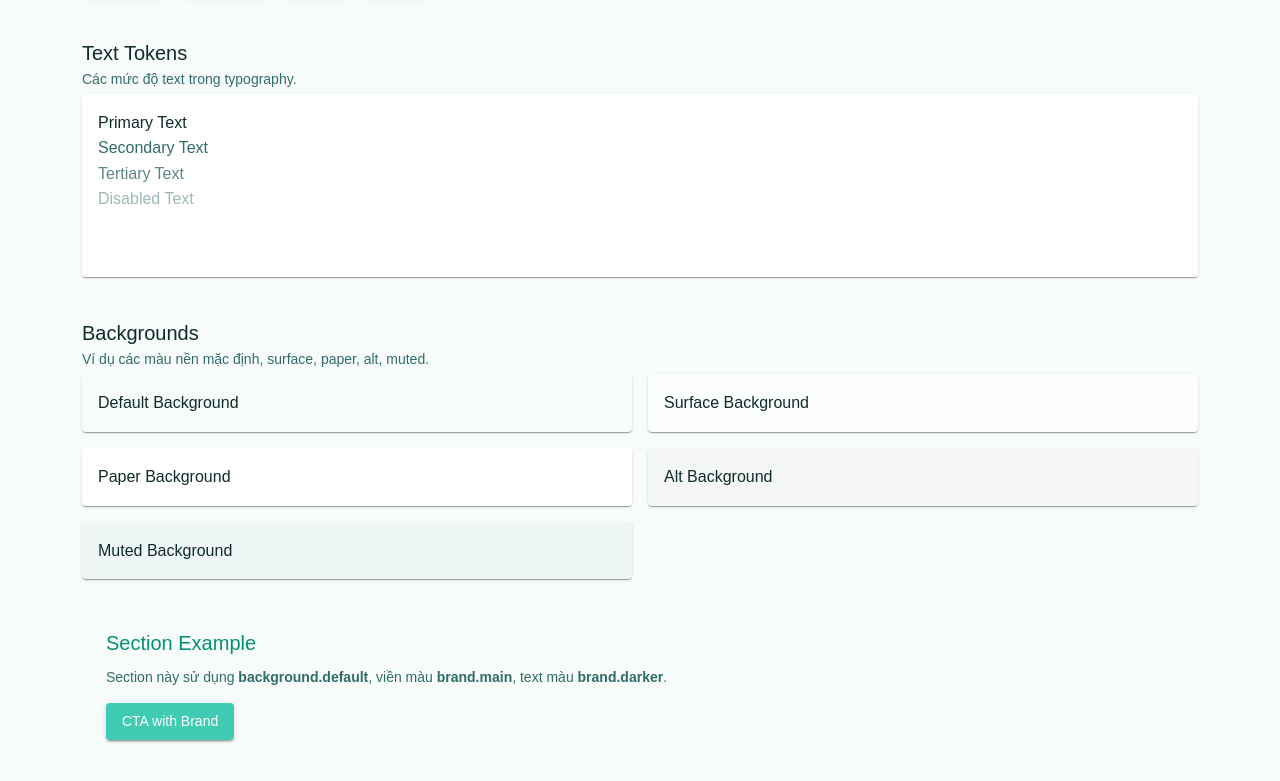
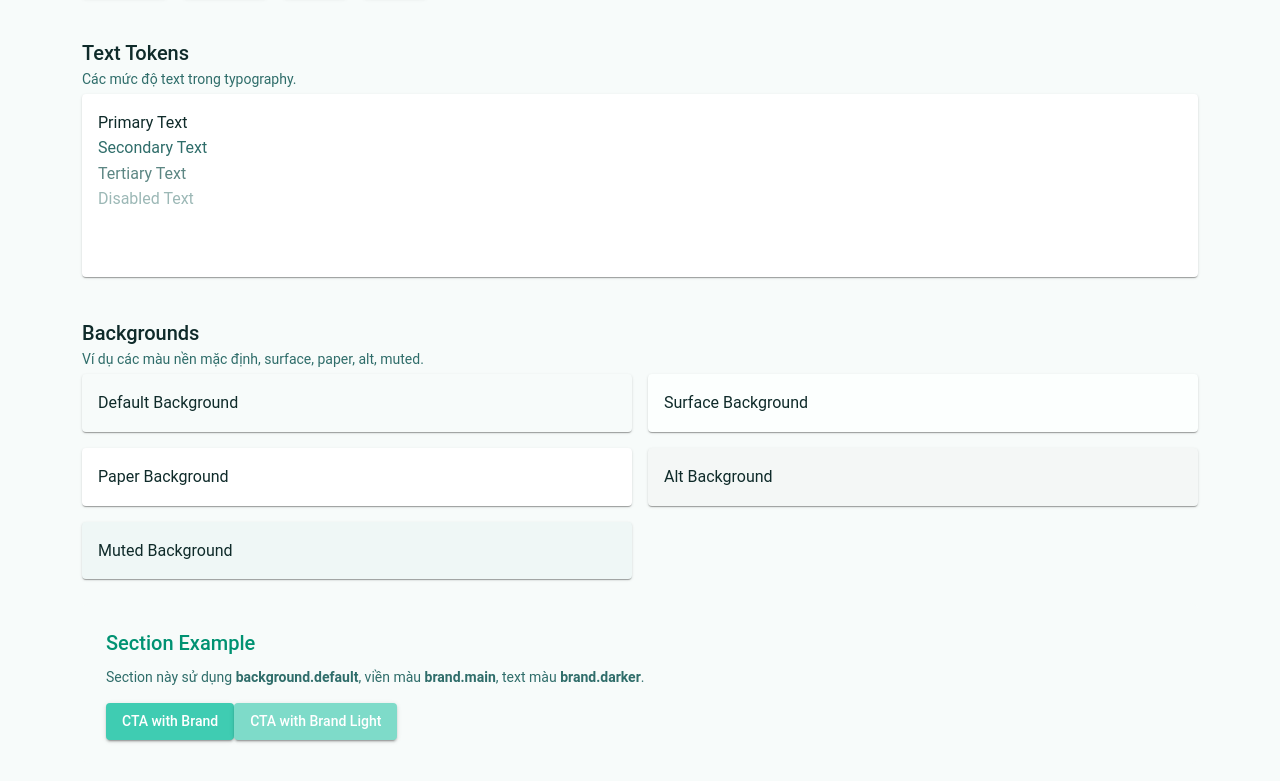
Before and after one commit to Nhatan1205/Edunary, a React (Create React App) app in the folder src/Web/ClientApp/: page /theme-demo in a window 1280 px wide. Shown: the part 545-1326 px from the top of the page. Built offline with nearby package versions, Linux system fonts and the light colour scheme.

Commit message:
EDN-8: update toasitfy, font

```diff
--- a/src/Web/ClientApp/src/App.jsx
+++ b/src/Web/ClientApp/src/App.jsx
@@ -8,7 +8,7 @@ function App() {
     <>
       <RouterProvider router={router} />
       <ToastContainer
-        position="top-right"
+        position="bottom-left"
         autoClose={5000}
         hideProgressBar={false}
         newestOnTop
@@ -17,7 +17,7 @@ function App() {
         pauseOnFocusLoss
         draggable
         pauseOnHover
-        theme="light"
+        theme="colored"
       />
     </>
   );
--- a/src/Web/ClientApp/src/components/ThemeDemo.jsx
+++ b/src/Web/ClientApp/src/components/ThemeDemo.jsx
@@ -1,4 +1,5 @@
 import { Box, Typography, Grid, Card, Button } from "@mui/material";
+import { toast } from "react-toastify";
 
 export default function ThemeColorVisualizer() {
   return (
@@ -186,6 +187,13 @@ export default function ThemeColorVisualizer() {
           <Button variant="contained" sx={{ backgroundColor: "brand.main" }}>
             CTA with Brand
           </Button>
+          <Button
+            variant="contained"
+            sx={{ backgroundColor: "brand.light" }}
+            onClick={() => toast.success("My first toast")}
+          >
+            CTA with Brand Light
+          </Button>
         </Box>
       </Box>
     </div>
--- a/src/Web/ClientApp/src/custom.css
+++ b/src/Web/ClientApp/src/custom.css
@@ -1,7 +1,4 @@
 /* Provide sufficient contrast against white background */
-
-* {
-}
 
 a {
   color: #0366d6;
--- a/src/Web/ClientApp/src/theme/theme.js
+++ b/src/Web/ClientApp/src/theme/theme.js
@@ -49,7 +49,7 @@ const theme = createTheme({
   },
 
   typography: {
-    fontFamily: "Nosifer, sans-serif",
+    fontFamily: "Roboto, sans-serif",
     h1: { fontSize: "2.5rem", fontWeight: 700 },
     h2: { fontSize: "2rem", fontWeight: 700 },
     h3: { fontSize: "1.6rem", fontWeight: 600 },
```
Also changed, not shown: src/Web/ClientApp/src/components/Layout.jsx (deleted, +0 -16 lines).
